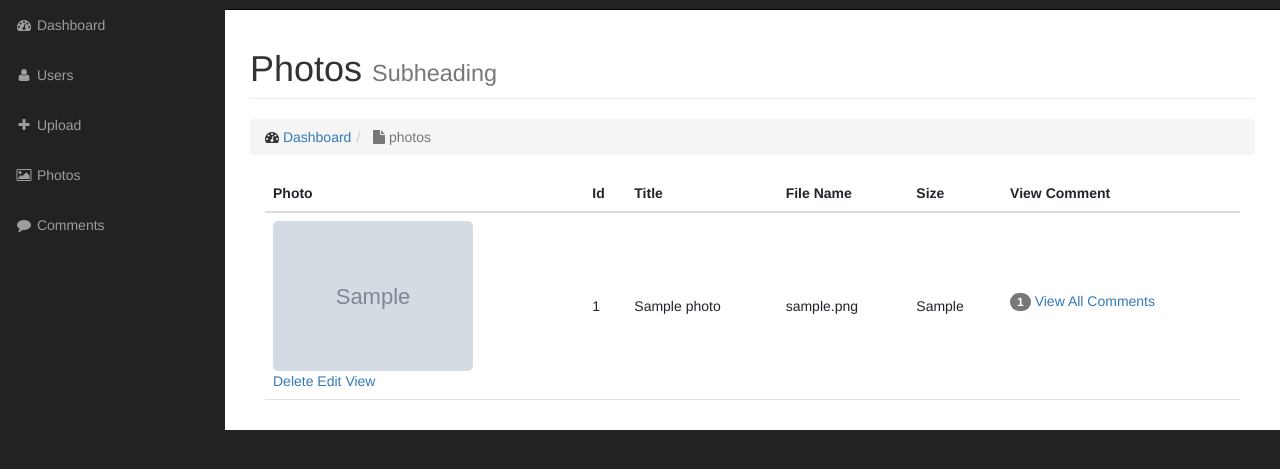
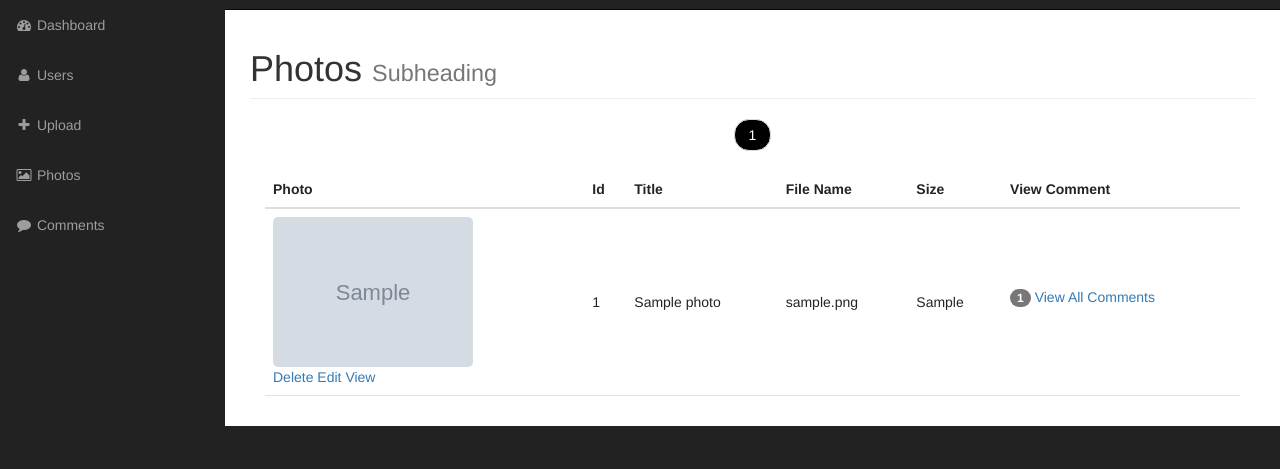
Before and after one commit to AhmadRaza9/php-opp-cms, a PHP site: page /admin/photos.php in a window 1280 px wide. Shown: the part 51-520 px from the top of the page. Run offline with PHP 8.4, Linux system fonts and the light colour scheme; the visitor is signed in with stand-in values (Sample User, id 1); tables that the repository leaves empty or names only in its code hold one stand-in row (values such as "Sample post"); grey boxes marked "Sample" are stand-in pictures; grey boxes labelled with a size stand in for pictures from a placeholder-image service; some libraries are stand-ins or nearby versions.

Commit message:
Add pagination to admin/photos.php

```diff
--- a/admin/photos.php
+++ b/admin/photos.php
@@ -4,7 +4,15 @@
 
 <?php
 
-$photos = Photo::find_all();
+$page = !empty($_GET['page']) ? (int) $_GET['page'] : 1;
+$items_per_page = 4;
+$items_total_count = Photo::count_all();
+
+$paginate = new Paginate($page, $items_per_page, $items_total_count);
+
+$sql = "SELECT * FROM photos LIMIT {$items_per_page} OFFSET {$paginate->offset()}";
+
+$photos = Photo::find_by_query($sql);
 
 ?>
         <!-- Navigation -->
@@ -34,16 +42,27 @@ $photos = Photo::find_all();
                             Photos
                             <small>Subheading</small>
                         </h1>
-                        <ol class="breadcrumb">
-                            <li>
-                                <i class="fa fa-dashboard"></i>  <a href="index.php">Dashboard</a>
-                            </li>
-                            <li class="active">
-                                <i class="fa fa-file"></i> photos
-                            </li>
-                        </ol>
+                <ul class="pager">
 
+                    <?php if ($paginate->page_total() > 1): ?>
+                        <?php if ($paginate->has_next()): ?>
+                            <li class="next"><a href="?page=<?php echo $paginate->next(); ?>">Next</a></li>
+                        <?php endif;?>
+                    <?php endif;?>
 
+                    <?php for ($i = 1; $i <= $paginate->page_total(); $i++): ?>
+                        <?php if ($i == $paginate->current_page) {
+    echo "<li><a class='bg-active' href='?page={$i}'>${i}</a></li>";
+} else {
+    echo "<li><a href='?page={$i}'>${i}</a></li>";
+}?>
+                    <?php endfor;?>
+
+                    <?php if ($paginate->has_previous()): ?>
+                        <li class="previous"><a href="?page=<?php echo $paginate->previous(); ?>">Previous</a></li>
+                    <?php endif;?>
+
+                </ul>
                         <div class="col-md-12">
 
                             <table class="table table-hover">
```
